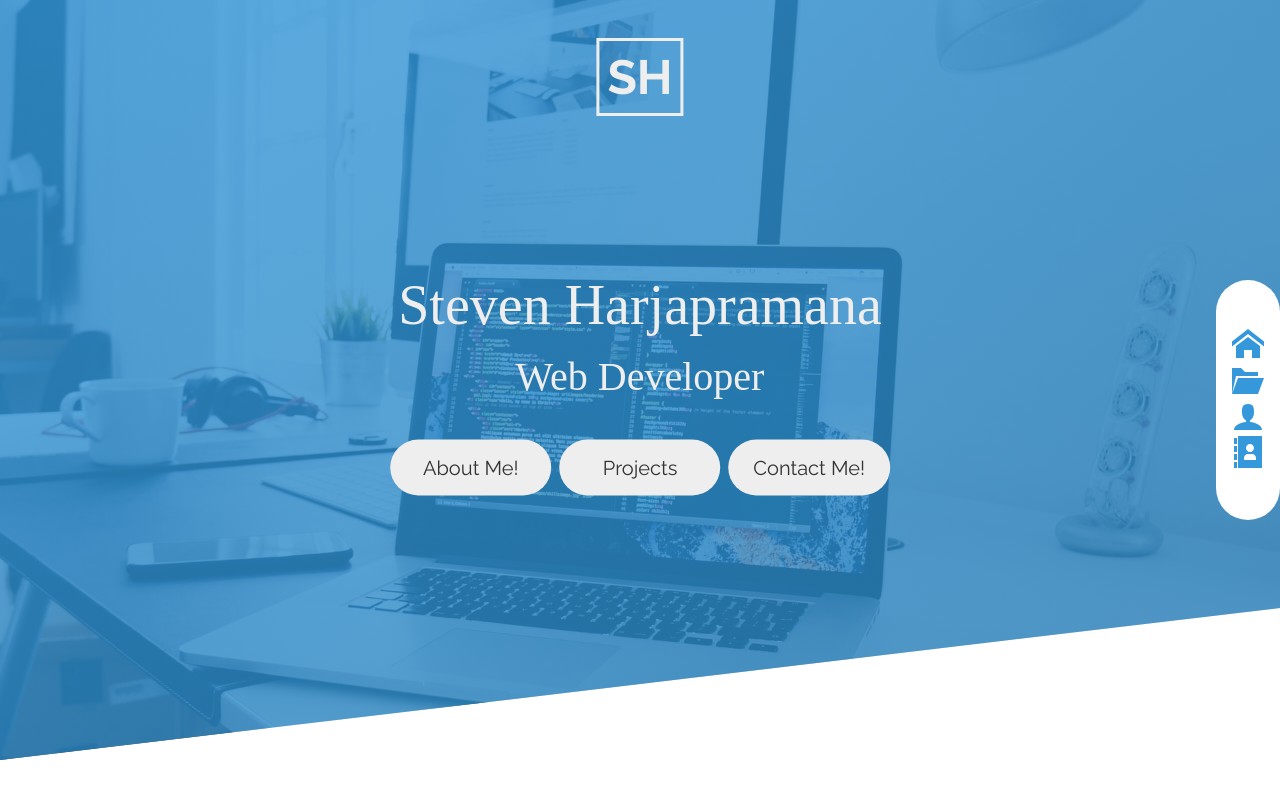
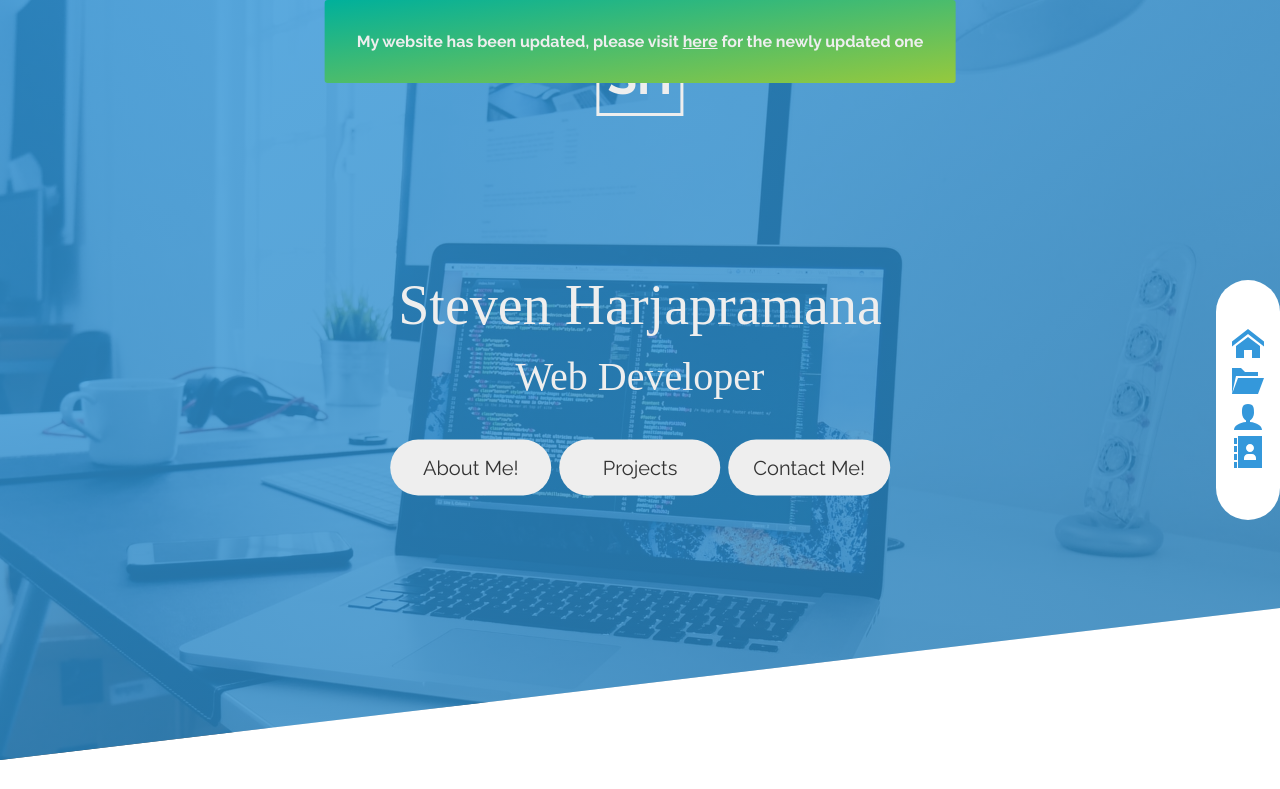
Before and after one commit to stevenharja/portfolio-website, a website: page index.html in a window 1280 px wide. Shown: the top 789 px of the page. Drawn offline with Linux system fonts and the light colour scheme; a web font is replaced by a local one.

Commit message:
Modified page to redirect to new website

```diff
--- a/index.html
+++ b/index.html
@@ -42,6 +42,16 @@
           </svg>
         </a>
       </nav>
+    </div>
+
+    <div class="alert">
+      My website has been updated, please visit
+      <a
+        class="alert__link"
+        href="https://stevenharja.github.io/portfolio-react/"
+        >here</a
+      >
+      for the newly updated one
     </div>
 
     <header class="header" id="header">
--- a/sass/_base.scss
+++ b/sass/_base.scss
@@ -26,6 +26,7 @@ html {
 }
 
 body {
+  position: relative;
   box-sizing: border-box;
 }
 
--- a/sass/_components.scss
+++ b/sass/_components.scss
@@ -269,3 +269,22 @@
     color: $color-grey;
   }
 }
+
+.alert {
+  position: fixed;
+  padding: 2rem;
+  top: 0;
+  left: 50%;
+  transform: translateX(-50%);
+  background-image: linear-gradient(to right bottom, #00b09b, #96c93d);
+  border-radius: 3px;
+  z-index: 999;
+  color: $color-grey;
+  font-weight: 600;
+  text-align: center;
+
+  &__link:link,
+  &__link:visited {
+    color: $color-grey;
+  }
+}
```
Also changed, not shown: css/style.css, 1 other file.
